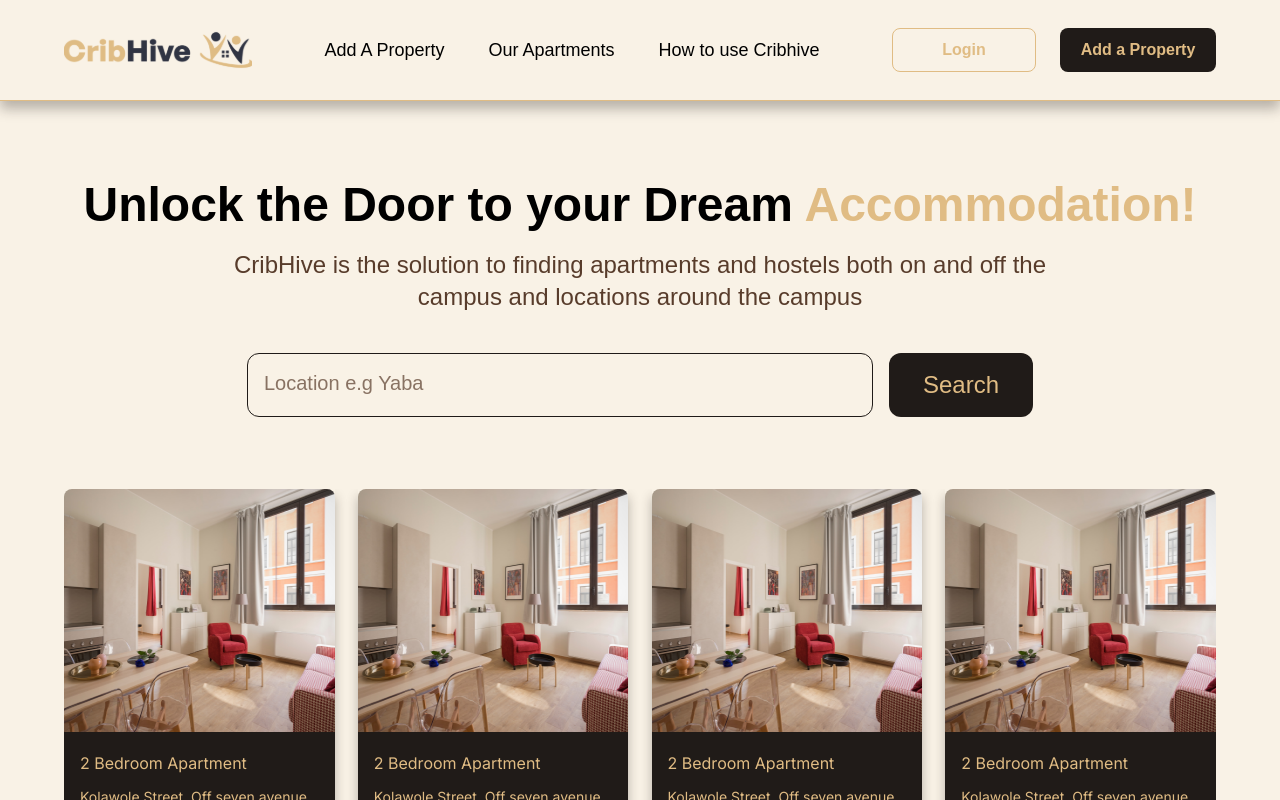
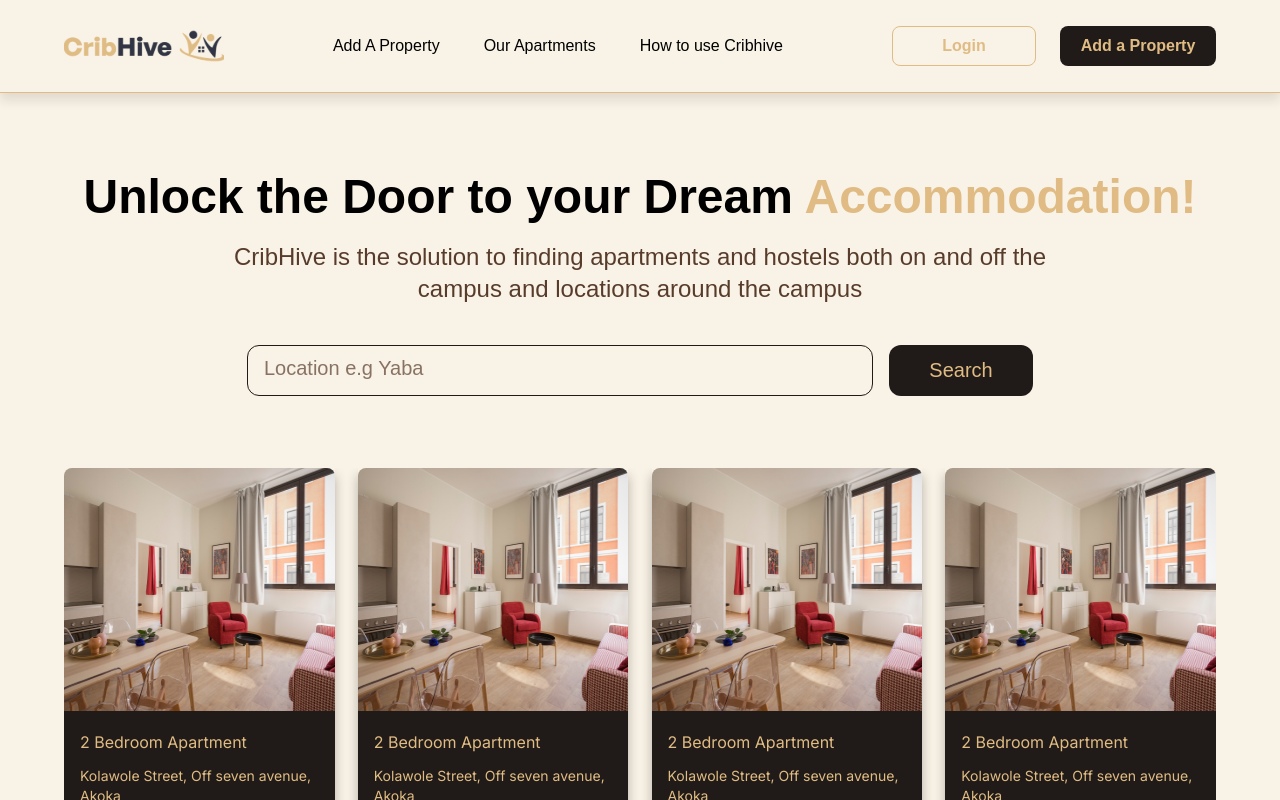
Before and after one commit to nick335/CribHive, a Next.js app: page / in a window 1280 px wide. Shown: the top 800 px of the page. Built offline with nearby package versions, Linux system fonts and the light colour scheme; a web font is replaced by a local one; what tailwindcss-animation-delay would draw is missing.

Commit message:
navbar for desktop fixed

```diff
--- a/src/Components/Header/Header.tsx
+++ b/src/Components/Header/Header.tsx
@@ -29,8 +29,8 @@ const Header = () => {
 
 
   return (
-    <header className='bg-bgPrimary border-b border-textSecondary shadow-navShadow'>
-     <nav className=' w-[90%] mx-auto flex items-center justify-center py-2 lg:justify-between lg:py-7   '>
+    <header className='bg-bgPrimary border-b border-textSecondary shadow-navShadow lg:shadow-navShadowLg'>
+     <nav className=' w-[90%] mx-auto flex items-center justify-center py-2 lg:justify-between lg:py-[1.62rem] '>
       <Link href='/' className='w-fit ml-auto lg:ml-0'>
         <ResponsiveImage
           url={Logo}
--- a/src/Components/Header/NavBtn.tsx
+++ b/src/Components/Header/NavBtn.tsx
@@ -4,12 +4,12 @@ import Link from 'next/link'
 const NavBtn = () => {
   return (
     <div className='hidden lg:flex items-center gap-6 font-jhengHei font-bold'>
-     <button className='btnSecondary rounded-lg h-11 w-36'>
+     <button className='btnSecondary rounded-lg h-10 w-36'>
       <Link href='/login'>
         Login
       </Link>
       </button>
-     <button className='btnPrimary h-11 w-[156px] rounded-lg'><Link href='addaproperty'>Add a Property</Link></button>
+     <button className='btnPrimary h-10 w-[156px] rounded-lg'><Link href='addaproperty'>Add a Property</Link></button>
     </div>
   )
 }
--- a/src/Components/Header/header.module.css
+++ b/src/Components/Header/header.module.css
@@ -1,11 +1,11 @@
 .logo{
-@apply relative w-[141px] h-[30px] ml-auto lg:ml-0 xl:w-[188px] xl:h-[40px];
+@apply relative w-[8.8125rem] h-[1.875rem] ml-auto lg:ml-0 xl:w-[9.9875rem] xl:h-[2.125rem];
 }
 .bar{
 @apply h-[2px] w-5  mb-1 transition-all ease-in-out duration-300 bg-black;
 }
 .li{
-@apply flex items-center h-10 border-b border-primaryBorder mb-2 text-base font-normal lg:h-fit lg:border-b-0 lg:mb-0 xl:text-lg cursor-pointer hover:text-textSecondary ;
+@apply flex items-center h-10 border-b border-primaryBorder mb-2 text-base font-normal lg:h-fit lg:border-b-0 lg:mb-0 cursor-pointer hover:text-textSecondary ;
 }
 /* .li2{
 @apply flex items-center h-10 border-b border-primaryBorder mb-2 text-base font-normal lg:h-fit lg:border-b-0 lg:mb-0 xl:text-lg cursor-pointer hover:text-textSecondary;
--- a/src/Components/Home/Hero/Hero.tsx
+++ b/src/Components/Home/Hero/Hero.tsx
@@ -8,7 +8,7 @@ const Hero = () => {
 
      <div className='font-jhengHei mt-4 flex gap-x-3 sm:max-w-lg sm:mx-auto lg:mt-10 lg:max-w-[786px] lg:gap-x-4'>
       <input type='text' placeholder='Location e.g Yaba' className='w-full rounded-lg border border-headerPrimary bg-transparent pl-4 pr-3 placeholder-textPrimary/70 lg:rounded-xl lg:placeholder:text-xl' />
-      <button className='btnPrimary min-w-[6.8125rem] h-10 hover:bg-btnhover rounded-lg text-sm lg:h-16 lg:min-w-[9rem] lg:rounded-xl lg:text-2xl'>Search</button>
+      <button className='btnPrimary min-w-[6.8125rem] h-10 hover:bg-btnhover rounded-lg text-sm lg:h-[3.2rem] lg:min-w-[9rem] lg:rounded-xl lg:text-xl'>Search</button>
      </div>
     </section>
   )
--- a/tailwind.config.js
+++ b/tailwind.config.js
@@ -80,6 +80,7 @@ module.exports = {
       },
       boxShadow: {
         'navShadow': '0px 8px 12px 0px rgba(32, 27, 24, 0.30)',
+        'navShadowLg': '0px 8px 10px 0px rgba(32, 27, 24, 0.10)',
         'overflowdiv': '4px 4px 35.5px 0px rgba(224, 188, 132, 0.10)',
         'boxContent': '0px 3.77558pxpx 3.77558px 0px rgba(32, 27, 24, 0.30)',
         'box' : '0px 8px 12px 0px rgba(32, 27, 24, 0.30)',
```
